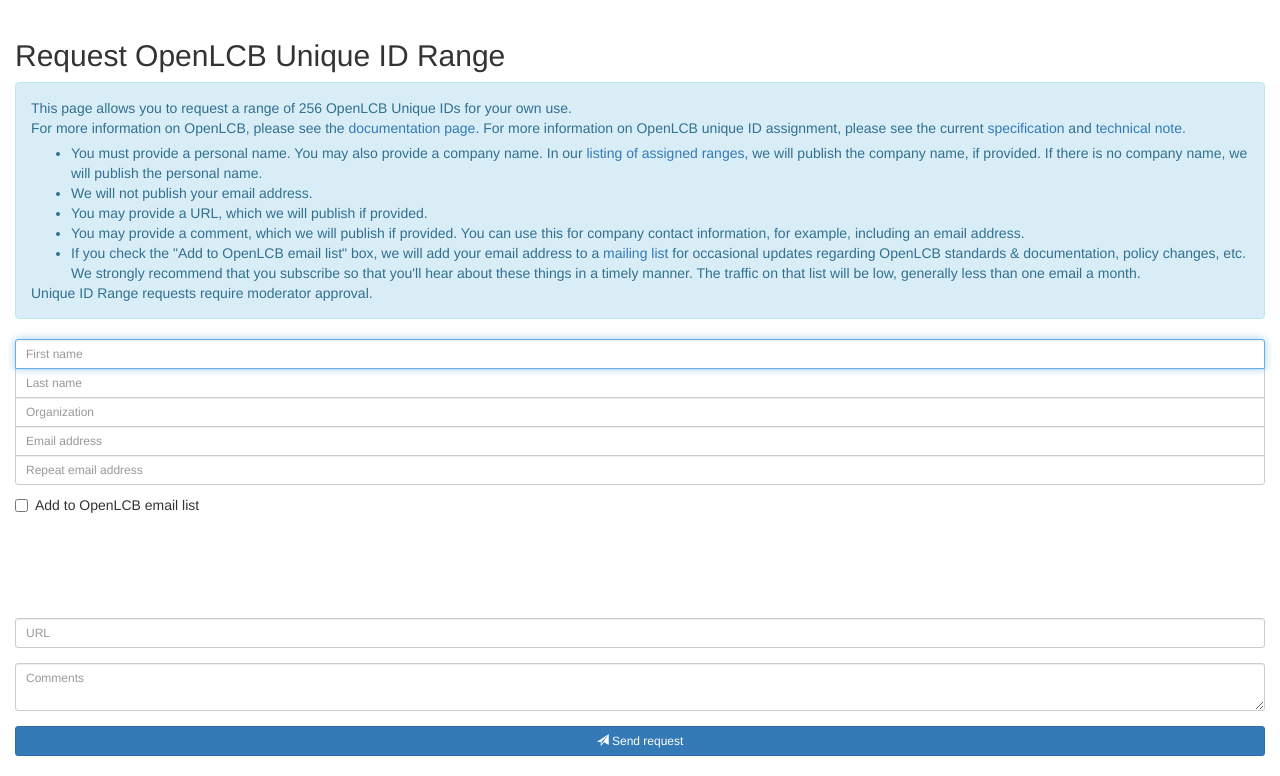
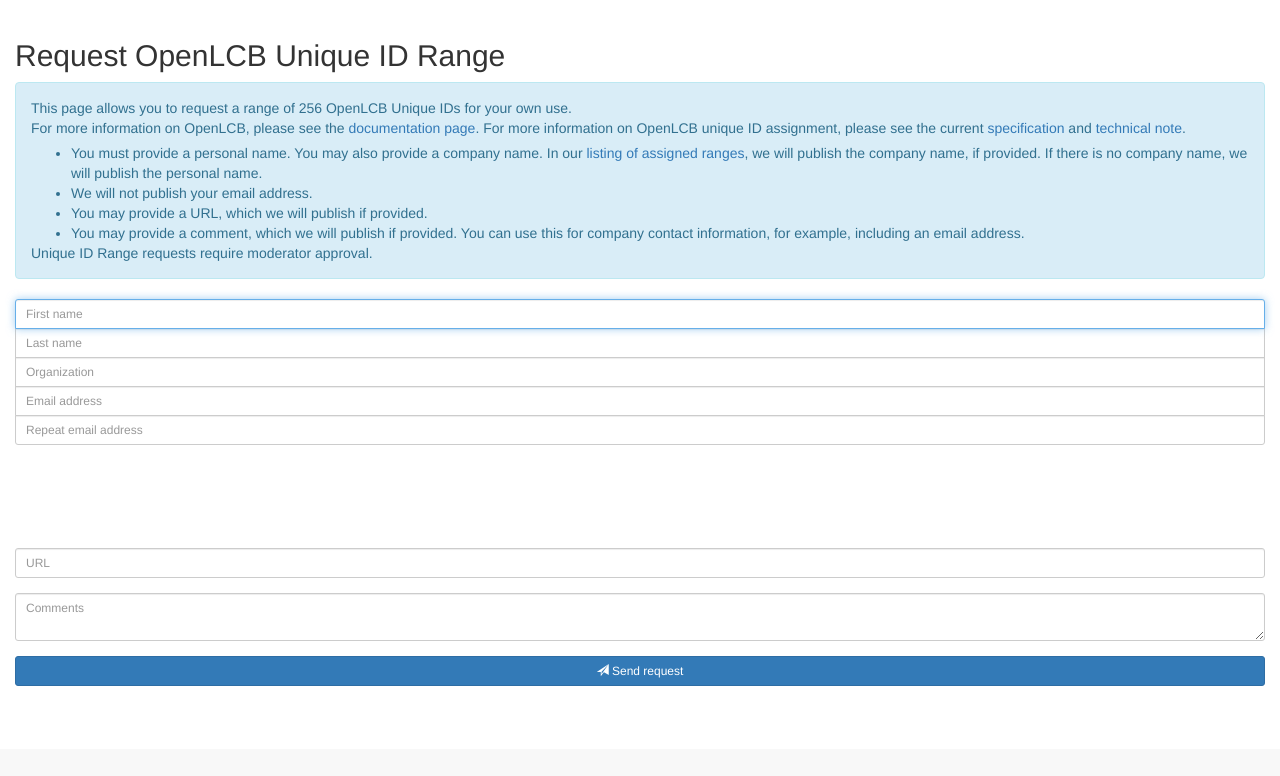
Before and after one commit to openlcb/uniqueidregistry, a PHP site: page /requestuniqueidrange in a window 1280 px wide. Shown: the part 51-827 px from the top of the page. After the commit the page ends 737 px from the top, so only its background shows below. Run offline with PHP 8.4, Linux system fonts and the light colour scheme; some libraries are stand-ins or nearby versions.

Commit message:
changed all http:// URLs to https:// removed all links to SourceForge updated links to documents to point to the OpenLCB website

```diff
--- a/PasswordHash.php
+++ b/PasswordHash.php
@@ -11,7 +11,7 @@
 #
 # The homepage URL for this framework is:
 #
-#	http://www.openwall.com/phpass/
+#	https://www.openwall.com/phpass/
 #
 # Please be sure to update the Version line if you edit this file in any way.
 # It is suggested that you leave the main version number intact, but indicate
--- a/profile.php
+++ b/profile.php
@@ -64,7 +64,7 @@
     }
     exit;
   } else if (isset($_POST['send_verification_email'])) {
-    $url = "http://" . $_SERVER['HTTP_HOST'] . "/profile?person_id=" . $person['person_id'] . "&person_email_shared_secret=" . $person['person_email_shared_secret'] . '&verify';
+    $url = "https://" . $_SERVER['HTTP_HOST'] . "/profile?person_id=" . $person['person_id'] . "&person_email_shared_secret=" . $person['person_email_shared_secret'] . '&verify';
     $name = formatPersonName($person);
     $email = formatPersonEmail($person);
     $subject = "Register as OpenLCB User";
--- a/requestuniqueidrange.php
+++ b/requestuniqueidrange.php
@@ -75,8 +75,8 @@
 URL: " . $unique_id['uniqueid_url'] . "
 Comment: " . $unique_id['uniqueid_user_comment'] . "
 
-UID: " . 'http://' . $_SERVER['HTTP_HOST'] . '/uniqueidrange?uniqueid_id=' . $unique_id['uniqueid_id'] . "
-All pending UIDs: " . "http://" . $_SERVER['HTTP_HOST'] . '/uniqueidranges?pending';
+UID: " . 'https://' . $_SERVER['HTTP_HOST'] . '/uniqueidrange?uniqueid_id=' . $unique_id['uniqueid_id'] . "
+All pending UIDs: " . "https://" . $_SERVER['HTTP_HOST'] . '/uniqueidranges?pending';
     if (!mail_abstraction(array_map('formatPersonEmail', $dal->selectModerators()), $subject, $body, array( EMAIL_FROM ))) throw new UserError('Failed to send email.');
 
     $message = 'Your assigned range is: ' . formatUniqueIdHex($unique_id);
@@ -125,10 +125,10 @@
       <div class="alert alert-info" role="alert">
         This page allows you to request a range of 256 OpenLCB Unique IDs for your own use.
         <p>
-          For more information on OpenLCB, please see the <a href="http://openlcb.sourceforge.net/trunk/documents/index.html">documentation page</a>.
+          For more information on OpenLCB, please see the <a href="https://openlcb.org/openlcb-and-lcc-documents/layout-command-control-lcc/">documentation page</a>.
           For more information on OpenLCB unique ID assignment, please see the current
-          <a href="http://openlcb.sourceforge.net/trunk/specs/UniqueIdentifiersS.pdf">specification</a> and
-          <a href="http://openlcb.sourceforge.net/trunk/specs/UniqueIdentifiersTN.pdf">technical note</a>.
+          <a href="https://openlcb.org/wp-content/uploads/2021/08/S-9.7.0.3-UniqueIdentifiers-2021-04-25.pdf">specification</a> and
+          <a href="https://openlcb.org/wp-content/uploads/2021/08/TN-9.7.0.3-UniqueIdentifiers-2021-04-25.pdf">technical note</a>.
         <p>
         <ul>
           <li>
@@ -145,13 +145,6 @@
           <li>
             You may provide a comment, which we will publish if provided.
             You can use this for company contact information, for example, including an email address.
-          </li>
-          <li>
-            If you check the &quot;Add to OpenLCB email list&quot; box, we will add your email address to a
-            <a href="https://sourceforge.net/p/openlcb/mailman/openlcb-announcements/">mailing list</a>
-            for occasional updates regarding OpenLCB standards &amp; documentation, policy changes, etc.
-            We strongly recommend that you subscribe so that you'll hear about these things in a timely manner.
-            The traffic on that list will be low, generally less than one email a month.
           </li>
         </ul>
         Unique ID Range requests require moderator approval.
@@ -188,11 +181,6 @@
           <input type="email" name="email" id="inputEmail" class="form-control input-sm" placeholder="Email address" required/>
           <label for="inputRepeatEmail" class="sr-only">Repeat email address</label>
           <input type="email" name="repeat_email" id="inputRepeatEmail" class="form-control input-sm" placeholder="Repeat email address" required/>
-          <div class="checkbox">
-            <label>
-              <input type="checkbox" name="subscribe"> Add to OpenLCB email list
-            </label>
-          </div>
           <div class="g-recaptcha" data-sitekey="<?php echo htmlspecialchars(RECAPTCHA_SITE_KEY); ?>"></div>
 <?php
   }
--- a/transferuniqueidrange.php
+++ b/transferuniqueidrange.php
@@ -69,8 +69,8 @@
 URL: " . $unique_id['uniqueid_url'] . "
 Comment: " . $unique_id['uniqueid_user_comment'] . "
 
-UID: " . 'http://' . $_SERVER['HTTP_HOST'] . '/uniqueidrange?uniqueid_id=' . $unique_id['uniqueid_id'] . "
-All pending UIDs: " . "http://" . $_SERVER['HTTP_HOST'] . '/uniqueidranges?pending';
+UID: " . 'https://' . $_SERVER['HTTP_HOST'] . '/uniqueidrange?uniqueid_id=' . $unique_id['uniqueid_id'] . "
+All pending UIDs: " . "https://" . $_SERVER['HTTP_HOST'] . '/uniqueidranges?pending';
     if (!mail_abstraction(array_map('formatPersonEmail', $dal->selectModerators()), $subject, $body, array( EMAIL_FROM ))) throw new UserError('Failed to send email.');
 
     $message = 'Transferred.';
--- a/uniqueidranges.php
+++ b/uniqueidranges.php
@@ -97,10 +97,10 @@
       <div class="alert alert-info" role="alert">
         This page shows the ranges of OpenLCB Unique ID's that have been assigned to date.
         The numbers below are in hexadecimal.<br/>
-        For more information on OpenLCB, please see the <a href="http://openlcb.sourceforge.net/trunk/documents/index.html">documentation page</a>.
+        For more information on OpenLCB, please see the <a href="https://openlcb.org/openlcb-and-lcc-documents/layout-command-control-lcc/">documentation page</a>.
         For more information on OpenLCB unique ID assignment, please see the current
-        <a href="http://openlcb.sourceforge.net/trunk/specs/UniqueIdentifiersS.pdf">specification</a> and
-        <a href="http://openlcb.sourceforge.net/trunk/specs/UniqueIdentifiersTN.pdf">technical note</a>.<br/>
+        <a href="https://openlcb.org/wp-content/uploads/2021/08/S-9.7.0.3-UniqueIdentifiers-2021-04-25.pdf">specification</a> and
+        <a href="https://openlcb.org/wp-content/uploads/2021/08/TN-9.7.0.3-UniqueIdentifiers-2021-04-25.pdf">technical note</a>.
         This data is also available in <a href="uniqueidrangesxml">XML</a>, and <a href="uniqueidrangesjson">JSON</a>.<br/>
         '*' means that any values are accepted in that byte.
       </div>
--- a/updateemailaddress.php
+++ b/updateemailaddress.php
@@ -40,7 +40,7 @@
 
     $dal->updatePerson($person);
 
-    $url = "http://" . $_SERVER['HTTP_HOST'] . "/updateemailaddress?person_id=" . $person['person_id'] . "&person_email_shared_secret=" . $person['person_email_shared_secret'] . '&verify';
+    $url = "https://" . $_SERVER['HTTP_HOST'] . "/updateemailaddress?person_id=" . $person['person_id'] . "&person_email_shared_secret=" . $person['person_email_shared_secret'] . '&verify';
     $name = formatPersonName($person);
     $email = formatPersonEmail($person);
     $subject = "Update OpenLCB User Email Address";
--- a/updatepassword.php
+++ b/updatepassword.php
@@ -37,7 +37,7 @@
       $dal->updatePerson($person);
     }
 
-    $url = "http://" . $_SERVER['HTTP_HOST'] . "/updatepassword?person_id=" . $person['person_id'] . "&person_email_shared_secret=" . $person['person_email_shared_secret'] . '&verify';
+    $url = "https://" . $_SERVER['HTTP_HOST'] . "/updatepassword?person_id=" . $person['person_id'] . "&person_email_shared_secret=" . $person['person_email_shared_secret'] . '&verify';
     $name = formatPersonName($person);
     $email = formatPersonEmail($person);
     $subject = "Update OpenLCB User Password";
```
Also changed, not shown: index.php (+3 -6 lines), register.php (+1 -6 lines).
